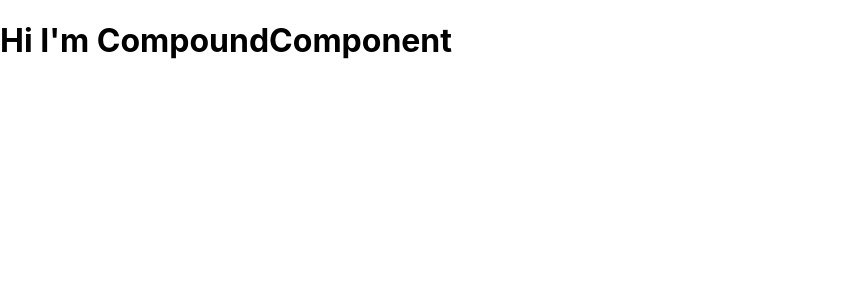
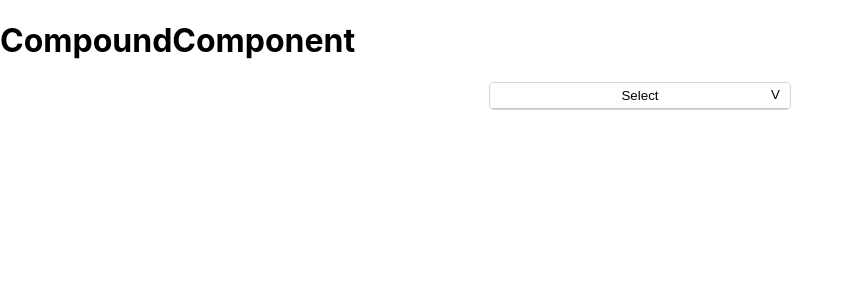
Before and after one commit to camilo56/react-patterns, a React (Create React App) app: page / in a window 1280 px wide. Shown: the top 300 px of the page, without its empty margins (0-853 px from the left). Built offline with nearby package versions, Linux system fonts and the light colour scheme.

Commit message:
custom events added

```diff
--- a/src/App.js
+++ b/src/App.js
@@ -9,8 +9,14 @@ class App extends Component {
     return (
       <div className="App">
         <header className="App-header">
-          {/* <img src={logo} className="App-logo" alt="logo" /> */}
-          <CompoundComponent/>
+          <h1>CompoundComponent</h1>
+          <CompoundComponent onChange={value => console.log("option Selected", value)}>
+            <CompoundComponent.Option value="01">1</CompoundComponent.Option>
+            <CompoundComponent.Option value="02">2</CompoundComponent.Option>
+            <CompoundComponent.Option value="03">3</CompoundComponent.Option>
+            <CompoundComponent.Option>4</CompoundComponent.Option>
+            <CompoundComponent.Option value="custom" onClick={e => alert("Different Click")}>diferrent</CompoundComponent.Option>
+          </CompoundComponent>
         </header>
       </div>
     );
--- /dev/null
+++ b/src/compoundComponent/CompoundComponent.css
@@ -0,0 +1,41 @@
+.compoundComponent{
+    height: 26px;
+    margin: 0 auto;
+    font-size: 16px;
+    max-width: 300px;
+    overflow: hidden;
+    border-radius: 5px;
+    background: white;
+    border: 1px solid #cccc;
+}
+
+.compoundComponent.showOptions {
+    height: auto;
+}
+
+.compoundComponent * {
+    display: block;
+}
+
+.compoundComponent > button {
+    width: 100%;
+    border: none;
+    padding: 5px;
+    overflow: hidden;
+    white-space: nowrap;
+    background: transparent;
+    text-overflow: ellipsis;
+    border-top: 1px solid #cac7c7;
+}
+
+.compoundComponent > button:first-child {
+    border: none;
+    position: relative;
+}
+.compoundComponent > button:first-child::before {
+    top: 50%;
+    right: 10px;
+    content: "V";
+    position: absolute;
+    margin-top: -8px;
+}
--- a/src/compoundComponent/CompoundComponent.jsx
+++ b/src/compoundComponent/CompoundComponent.jsx
@@ -1,13 +1,40 @@
-import React, { Component } from 'react';
+import React from 'react';
+import "./CompoundComponent.css"
 
 class CompoundComponent extends React.Component{
+    static Option = props => <button onMouseDown={e => props.optionSelected(props)}>{props.children}</button>
 
-    constructor(){
-        super();
+    state = {};
+
+    showOptions = () => {
+        this.container.classList.add("showOptions")
+    }
+
+    hideOptions = () => {
+        this.container.classList.remove("showOptions")
+    }
+
+    toggleOptions = event => {
+        event.preventDefault();
+        event.stopPropagation();
+        this.container.classList.toggle("showOptions")
+    }
+
+    optionSelected = ({value, children, onChange}) => {
+        if(!value){ value = children }
+
+        this.setState({value}, () => onChange(this.state.value))
     }
 
     render(){
-        return <h1>Hi I'm CompoundComponent</h1>
+        let { defaultName = "Select", onChange } = this.props;
+        let { value = defaultName } = this.state;
+
+        return <div className="compoundComponent" onBlur={this.hideOptions} onClick={this.showOptions} ref={div => this.container = div}>
+                    <button onClick={this.toggleOptions}>{value}</button>
+                    {React.Children.map(this.props.children, child => React.cloneElement(child,
+                                                                                        {optionSelected: this.optionSelected, onChange}))}
+                </div>
     }
 }
 
```
